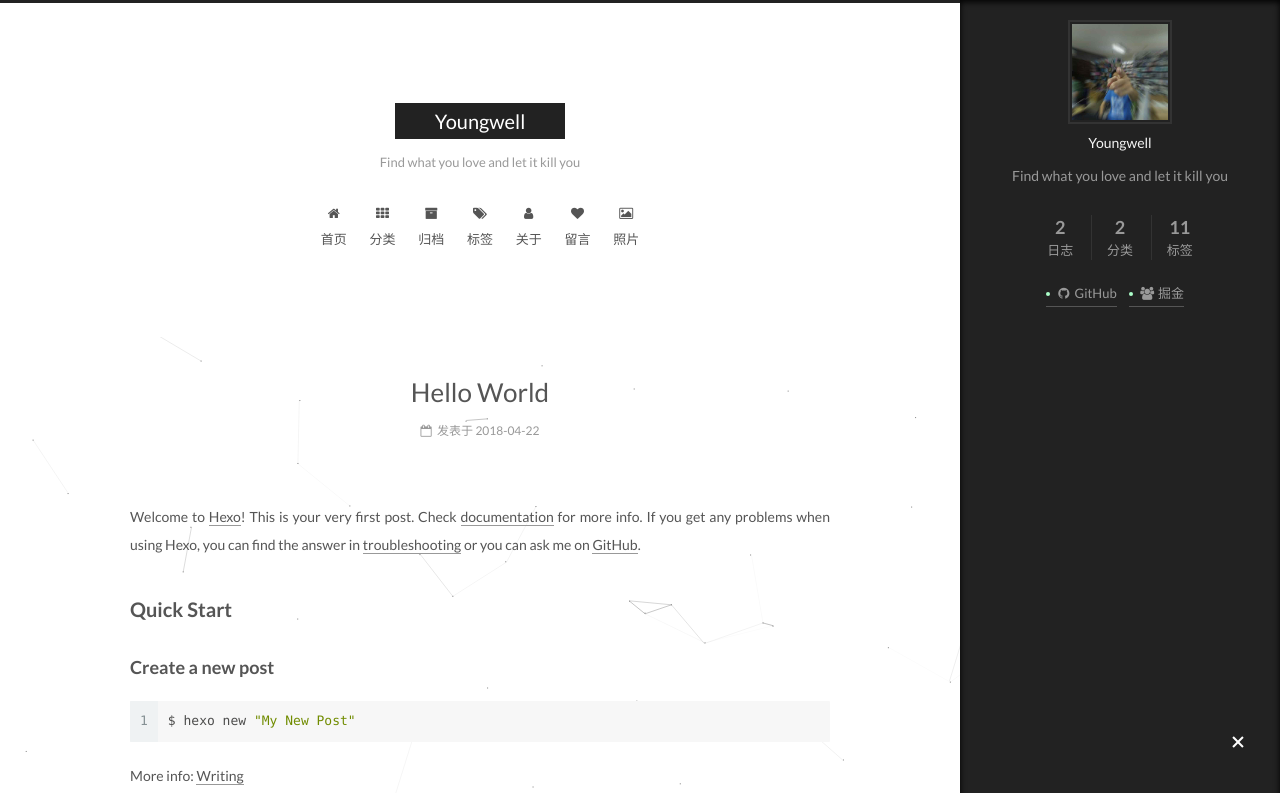
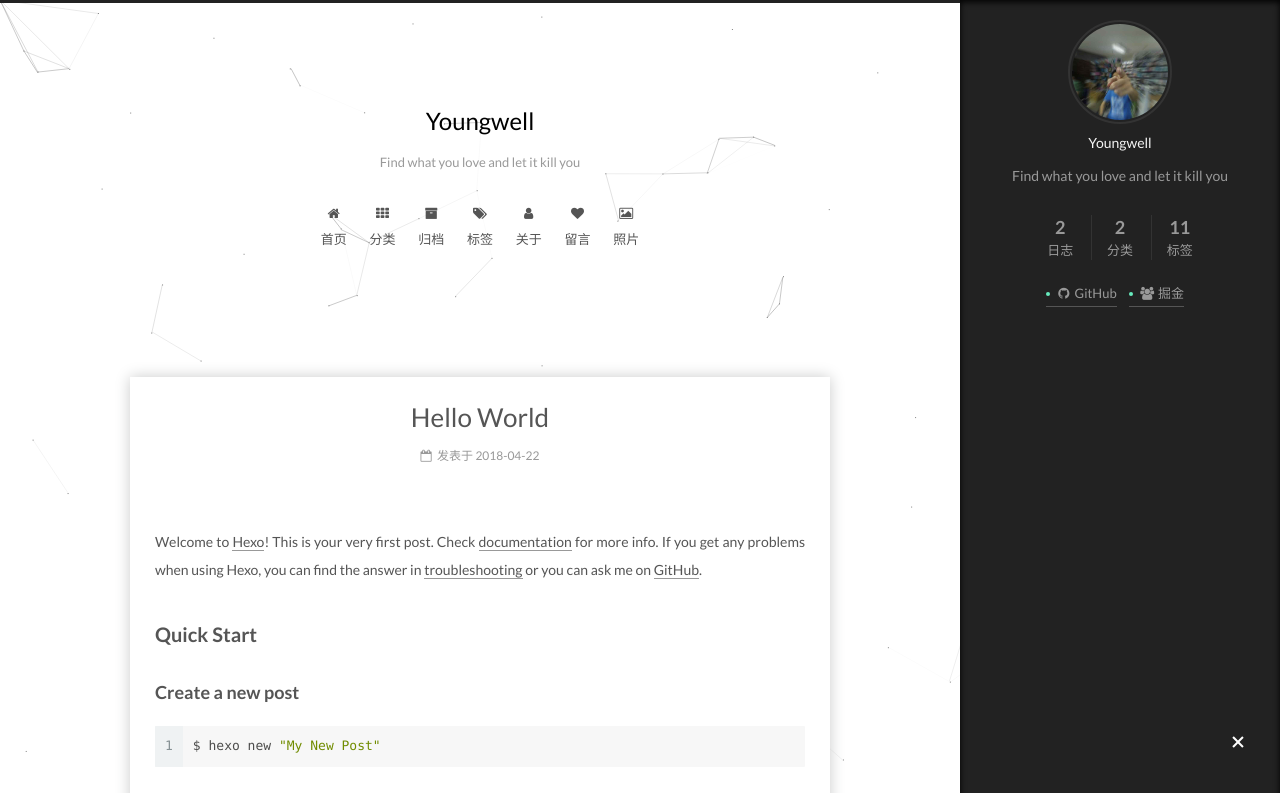
Before and after one commit to Youngwellcool/Youngwellcool.github.io, a plain HTML site: page index.html in a window 1280 px wide. Both pictures are taken after a click on the element 1238 px from the left and 743 px from the top of the page. Shown: the top 793 px of the page. Drawn offline with Linux system fonts and the light colour scheme.

Commit message:
Site updated: 2018-04-22 18:07:22

```diff
--- a/css/main.css
+++ b/css/main.css
@@ -1684,7 +1684,7 @@ pre .javascript .function {
   width: 4px;
   height: 4px;
   border-radius: 50%;
-  background: #abffc9;
+  background: #66ebbd;
 }
 .links-of-blogroll {
   font-size: 13px;
@@ -2531,3 +2531,58 @@ embed {
 .links-of-blogroll-inline .links-of-blogroll-item {
   display: inline-block;
 }
+.header {
+  background: transparent;
+}
+.brand {
+  background: transparent;
+  color: #000;
+}
+.brand:hover {
+  color: #000;
+}
+.site-title {
+  font-size: 24px;
+}
+.site-author-image {
+  border-radius: 100%;
+  -webkit-transition: all 0.5s;
+  -moz-transition: all 0.5s;
+  -ms-transition: all 0.5s;
+  -o-transition: all 0.5s;
+  transition: all 0.5s;
+}
+.site-author-image:hover {
+  -webkit-box-shadow: 0 0 10px rgba(0,0,0,0.5);
+  -moz-box-shadow: 0 0 10px rgba(0,0,0,0.5);
+  box-shadow: 0 0 10px rgba(0,0,0,0.5);
+  webkit-transform: rotate(360deg) scale(1.1);
+  moz-transform: rotate(360deg) scale(1.1);
+  ms-transform: rotate(360deg) scale(1.1);
+  -webkit-transform: rotate(360deg) scale(1.1);
+  -moz-transform: rotate(360deg) scale(1.1);
+  -ms-transform: rotate(360deg) scale(1.1);
+  -o-transform: rotate(360deg) scale(1.1);
+  -webkit-transform: rotate(360deg) scale(1.1);
+  -moz-transform: rotate(360deg) scale(1.1);
+  -ms-transform: rotate(360deg) scale(1.1);
+  -o-transform: rotate(360deg) scale(1.1);
+  transform: rotate(360deg) scale(1.1);
+}
+.post {
+  margin-bottom: 100px;
+  padding: 25px;
+  -webkit-box-shadow: 0 0 14px #cacbcb;
+  -moz-box-shadow: 0 0 14px #cacbcc;
+  background: #fff;
+}
+.post-button .btn {
+  background: transparent;
+  color: #999;
+  border-color: #999;
+}
+.post-button .btn:hover {
+  background: #999;
+  color: #fff;
+  border-color: #999;
+}
```
